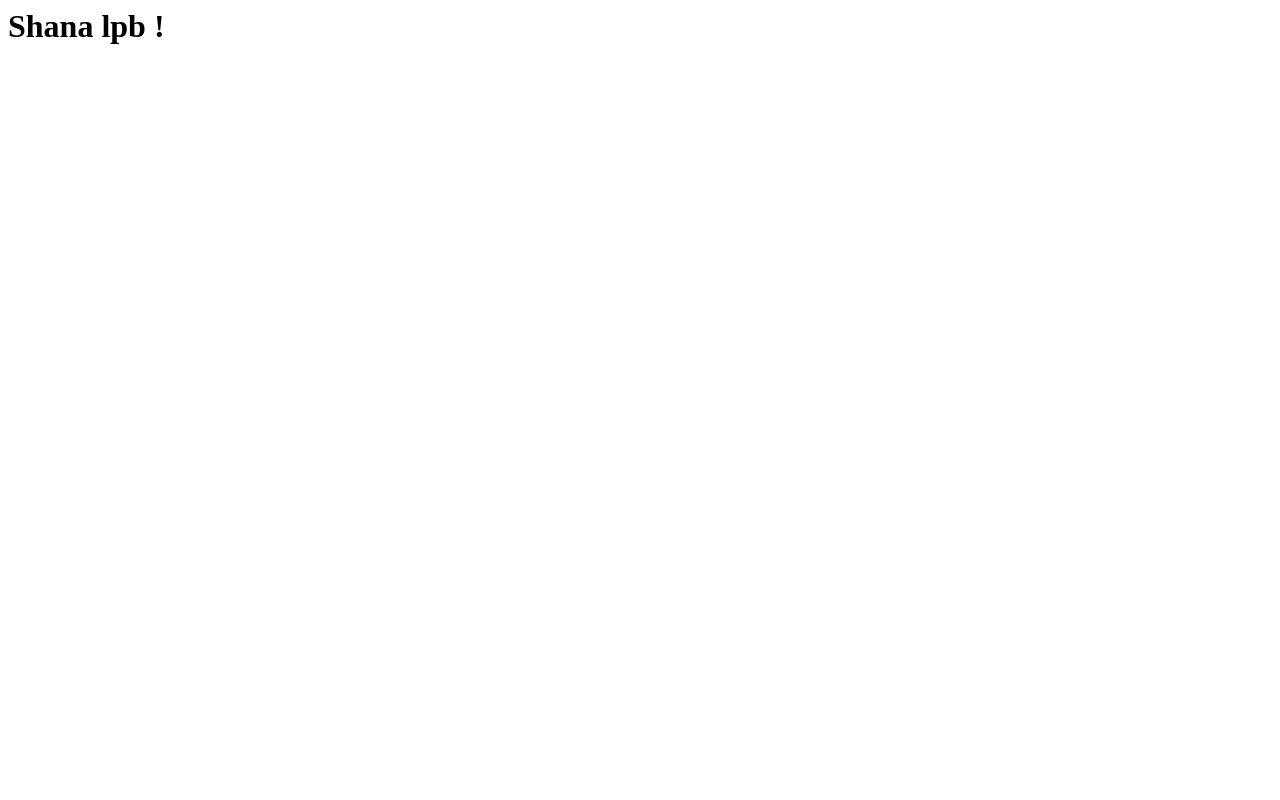
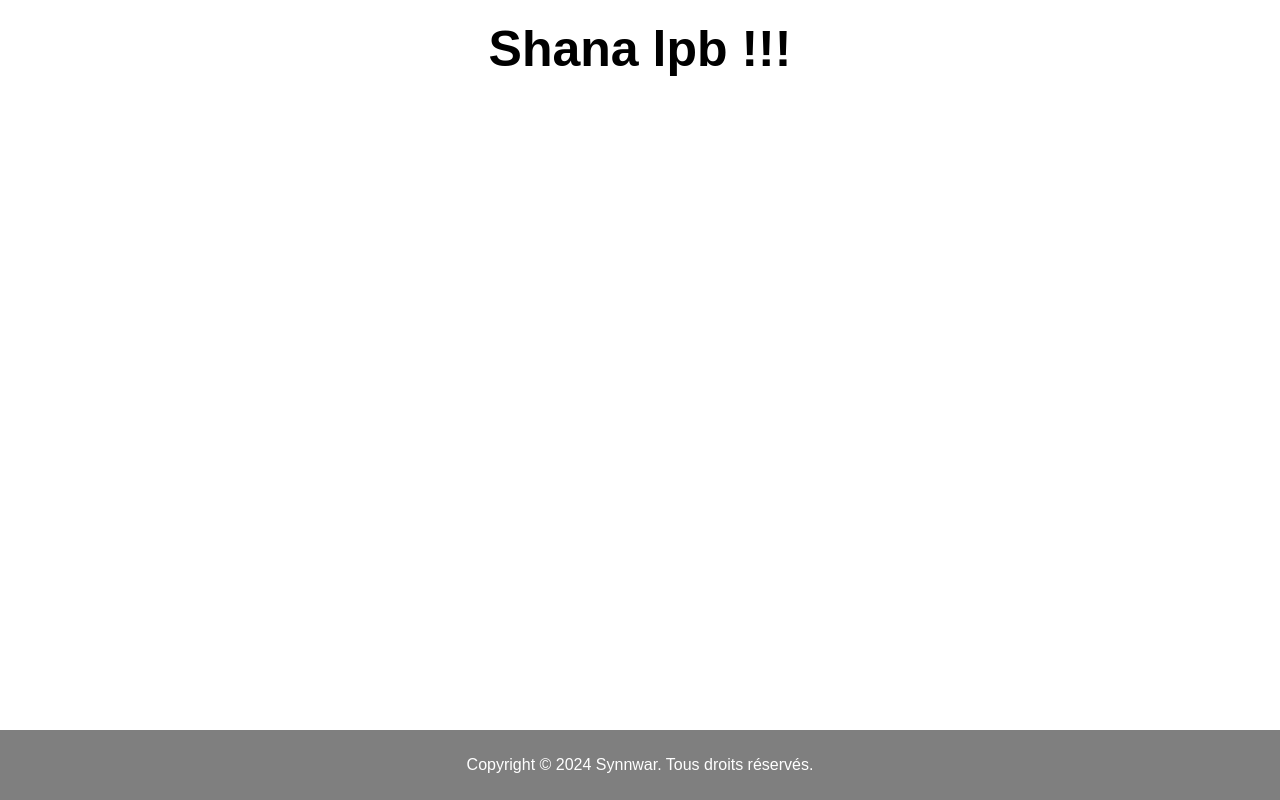
Before and after one commit to darksnoww/Haelia, a plain HTML site: page index.html in a window 1280 px wide. Drawn offline with Linux system fonts and the light colour scheme.

Commit message:
Update index.html

```diff
--- a/index.html
+++ b/index.html
@@ -1 +1,15 @@
-<h1>Shana lpb !</h1>
+<!DOCTYPE html>
+<html lang="en">
+<head>
+    <meta charset="UTF-8">
+    <meta name="viewport" content="width=device-width, initial-scale=1.0">
+    <title>Shana lpb</title>
+    <link rel="stylesheet" href="static/css/main.css">
+</head>
+<body>
+    <h1>Shana lpb !!!</h1>
+    <footer>
+       <p>Copyright © 2024 Synnwar. Tous droits réservés.</p>
+    </footer>
+</body>
+</html>
```
